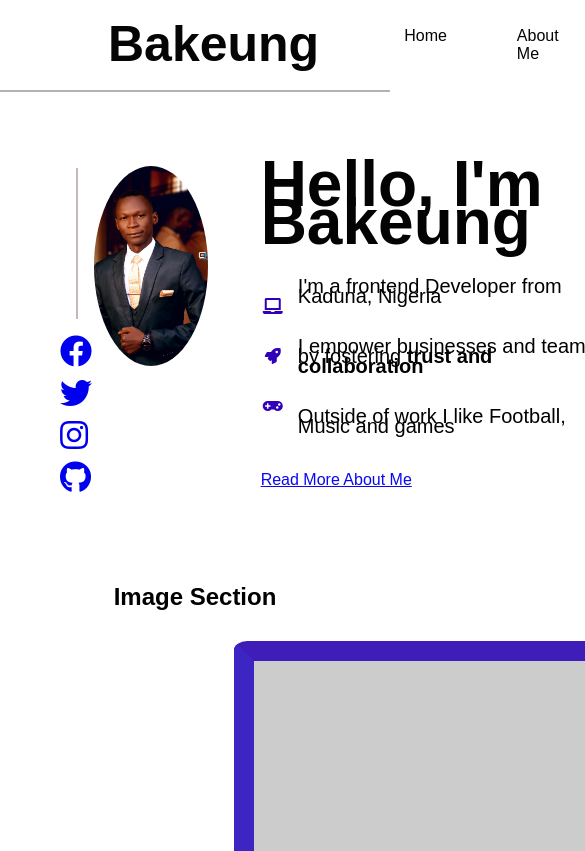
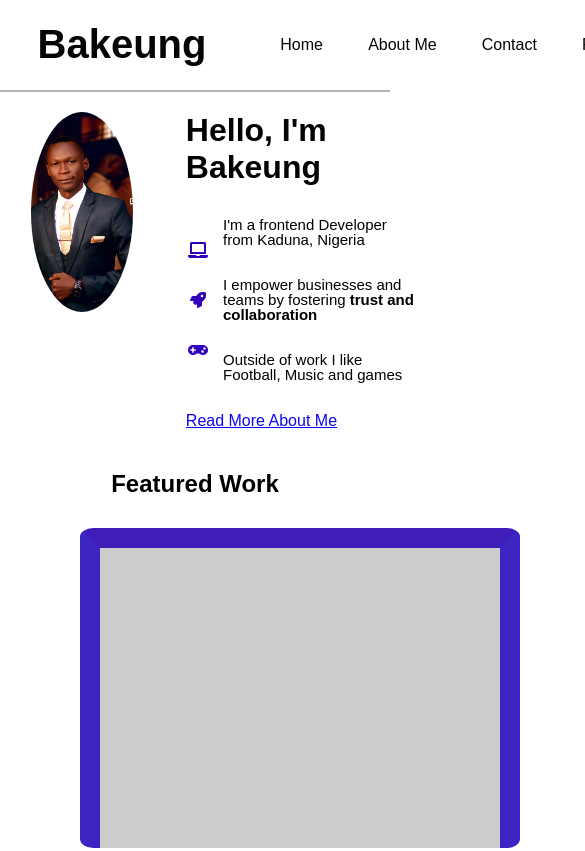
Before and after one commit to BlaizDickson/my_portfoilio, a website: page index.html in a window 390 px wide. Shown: the top 851 px of the page, 585 px wide, since content can reach past the window. Drawn offline with Linux system fonts and the light colour scheme.

Commit message:
style media query for smaller screen

```diff
--- a/index.html
+++ b/index.html
@@ -48,7 +48,7 @@
                 <p>I empower businesses and teams by fostering <b> trust and collaboration</b></p>
                 <p>Outside of work I like Football, Music and games</p>
               </ul>
-        </div>
+             </div>
         <div class="more"><a href="#"></a>Read More About Me</div>
         </div>
       </section>
@@ -59,7 +59,7 @@
     </section>
 
     <section class="image-section">
-      <h2 class="section-header">Image Section</h2>
+      <h2 class="section-header">Featured Work</h2>
       <div class="image-container">
         <div class="image-placeholder"></div>
         <div class="image-placeholder"></div>
@@ -72,7 +72,7 @@
 
 
     <section>
-      <h2>Section 4</h2>
+      <h2>Tools</h2>
       <p>This is the content of section 4.</p>
     </section>
 
--- a/style.css
+++ b/style.css
@@ -26,13 +26,14 @@ header h1 {
 nav ul {
   list-style: none;
   display: flex;
-  margin: 0;
+  margin-left: 15%;
   padding-right: 437px;
 }
 
 nav li {
   margin-left: 20px;
   padding: 25px;
+  white-space: nowrap;
 }
 
 nav a {
@@ -65,7 +66,7 @@ nav a:hover {
   justify-content: space-between;
   display: flex;
   align-items: center;
-  padding: 60px;
+  padding: 5% 8%;
 }
 
 .social-icons {
@@ -77,7 +78,7 @@ nav a:hover {
   width: 2px;
   height: 4cm;
   background-color: rgb(197, 183, 183);
-  margin: 16px;
+  margin: 50%;
 }
 
 .about_section {
@@ -121,18 +122,10 @@ nav a:hover {
   margin-top: 5px;
 }
 
-.icon-wrapper {
-  display: flex;
-  flex-direction: column;
-  justify-content: center;
-  margin: 20px;
-}
-
 .icon {
   display: flex;
   flex-direction: row;
   align-items: center;
-  margin: 0 10px;
 }
 
 .fa-3x {
@@ -140,7 +133,7 @@ nav a:hover {
 }
 
 .description {
-  margin-top: 5px;
+  margin-top: 5%;
   text-align: center;
 }
 
@@ -228,3 +221,72 @@ footer {
   height: 20px;
   border-top: 2px solid rgb(182, 178, 178);
 }
+
+@media screen and (max-width: 767px) {
+  /* CSS rules for small screens */
+  body {
+    margin: 0;
+    overflow-x: hidden;
+  }
+
+  header {
+    background-color: rgb(255, 255, 255);
+    display: flex;
+    align-items: center;
+    height: 50px;
+    border-bottom: 2px solid rgb(182, 178, 178);
+  }
+  header h1 {
+    color: rgb(5, 5, 5);
+    font-size: 250%;
+    font-weight: bolder;
+    line-height: 1.2px;
+    padding-left: 5%;
+  }
+
+  nav ul {
+    list-style: none;
+    display: flex;
+    width: fit-content;
+    margin: 0;
+    padding-right: 437px;
+  }
+
+  nav li {
+    margin-left: 10%;
+    padding: 5%;
+    white-space: nowrap;
+  }
+
+  .brief-desc {
+    padding: 0;
+    display: flex;
+    flex-direction: column;
+    align-items: flex-start;
+    line-height: 15px;
+    font-size: 15px;
+  }
+
+  section .h1 {
+    line-height: 1cm;
+    color: rgb(3, 3, 3);
+    padding-left: 3.3rem;
+    font-size: 2em;
+    font-weight: bolder;
+  }
+
+  .section1-last {
+    display: none;
+  }
+
+  #section1a {
+    display: none;
+  }
+
+  .image-container{
+    display: flex;
+    flex-direction: column;
+    gap: 10px;
+    padding-left: 18%;
+  }
+}
```
Also changed, not shown: Portfolio_Assets/css.png (added), Portfolio_Assets/html.png (added), Portfolio_Assets/javascript.png (added), Portfolio_Assets/laravel.png (added), Portfolio_Assets/python.png (added).
